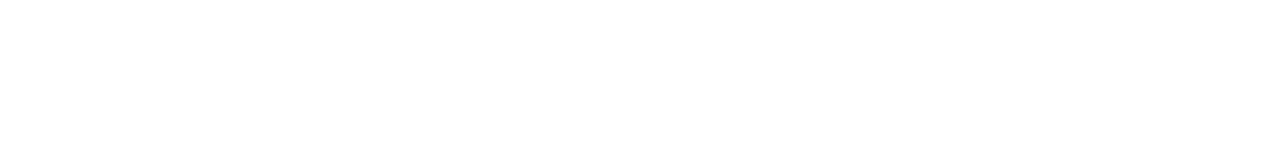
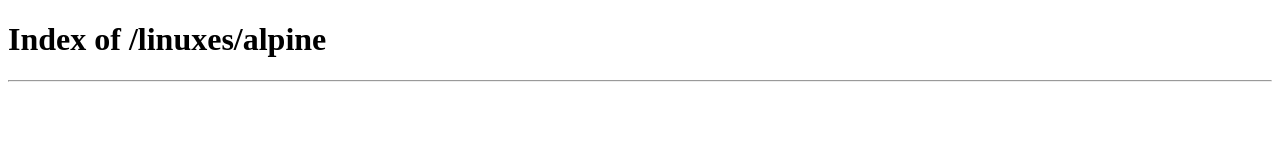
Before and after one commit to enessmr/ftp-enessmr, a plain HTML site: page linuxes/Alpine/alpine.html in a window 1280 px wide. Drawn offline with Linux system fonts and the light colour scheme.

Commit message:
Update alpine.html
Dot

```diff
--- a/linuxes/Alpine/alpine.html
+++ b/linuxes/Alpine/alpine.html
@@ -6,6 +6,8 @@
 		<meta name="viewport" content="width=device-width, initial-scale=1.0">
 	</head>
 	<body>
-		<a href="https://enessmr.github.io/ftp-enessmr/linuxes/alpine-standard-3.20.2-x86_64.iso>alpine-standard-3.20.2-x86_64.iso</a>
+		<h1>Index of /linuxes/alpine</h1>
+		<hr>
+		<a href="https://enessmr.github.io/ftp-enessmr/linuxes/alpine-standard-3.20.2-x86_64.iso>alpine-standard-3.20.2-x86_64 ISO</a>
 	</body>
 </html>
```
